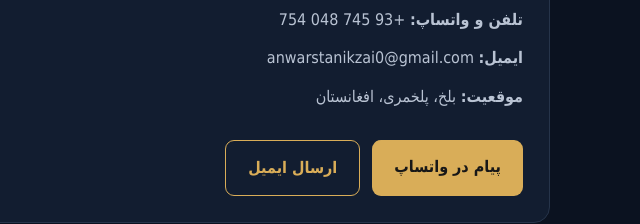
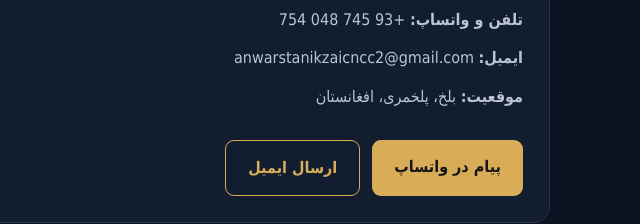
Before and after one commit to cncc2-cloud/cncco2-cloud.github.io, a plain HTML site: page index.html in a window 1280 px wide. Shown: the part 1990-2214 px from the top of the page, 640-1280 px from the left. Drawn offline with Linux system fonts and the light colour scheme.

Commit message:
Update office contact email

```diff
--- a/index.html
+++ b/index.html
@@ -34,6 +34,6 @@ section{padding:62px 0}.section-title{font-size:30px;margin:0 0 10px}.lead{color
 </div></div></section>
 <section id="about"><div class="wrap about"><div><h2 class="section-title">درباره AMW CNC</h2><p class="lead">تجربه، دقت و کیفیت در خدمات ماشین‌آلات CNC و لیزر.</p><p>با ۱۰ سال تجربه در زمینه دستگاه‌های CNC و لیزر CO₂، هدف ما ارائه خدمات قابل اعتماد، راهکارهای کاربردی و پشتیبانی فنی برای مشتریان است.</p></div><div class="highlight">خدمات طراحی، تولید، نصب، کالیبراسیون، نگهداری و تعمیر دستگاه‌ها با تمرکز بر کیفیت و دقت انجام می‌شود.</div></div></section>
 <section id="software"><div class="wrap"><h2 class="section-title">نرم‌افزارهای تخصصی</h2><p class="lead">تجربه کار با ابزارهای طراحی و کنترل دستگاه</p><div class="grid"><div class="card">ArtCAM</div><div class="card">CorelDRAW</div><div class="card">Aspire</div><div class="card">NC Studio</div><div class="card">Mach3</div><div class="card">ArtWork</div></div></div></section>
-<section id="contact"><div class="wrap"><div class="contact"><h2 class="section-title">ارتباط با ما</h2><p><strong>نام:</strong> محمد انور ستانکزی</p><p><strong>تلفن و واتساپ:</strong> <a href="tel:+93745048754">+93 745 048 754</a></p><p><strong>ایمیل:</strong> <a href="mailto:anwarstanikzai0@gmail.com">anwarstanikzai0@gmail.com</a></p><p><strong>موقعیت:</strong> بلخ، پلخمری، افغانستان</p><div class="actions"><a class="btn" href="https://wa.me/93745048754">پیام در واتساپ</a><a class="btn alt" href="mailto:anwarstanikzai0@gmail.com">ارسال ایمیل</a></div></div></div></section>
+<section id="contact"><div class="wrap"><div class="contact"><h2 class="section-title">ارتباط با ما</h2><p><strong>نام:</strong> محمد انور ستانکزی</p><p><strong>تلفن و واتساپ:</strong> <a href="tel:+93745048754">+93 745 048 754</a></p><p><strong>ایمیل:</strong> <a href="mailto:anwarstanikzaicncc2@gmail.com">anwarstanikzaicncc2@gmail.com</a></p><p><strong>موقعیت:</strong> بلخ، پلخمری، افغانستان</p><div class="actions"><a class="btn" href="https://wa.me/93745048754">پیام در واتساپ</a><a class="btn alt" href="mailto:anwarstanikzaicncc2@gmail.com">ارسال ایمیل</a></div></div></div></section>
 </main><footer><div class="wrap">© AMW CNC — تمامی حقوق محفوظ است.</div></footer>
 </body></html>
```
